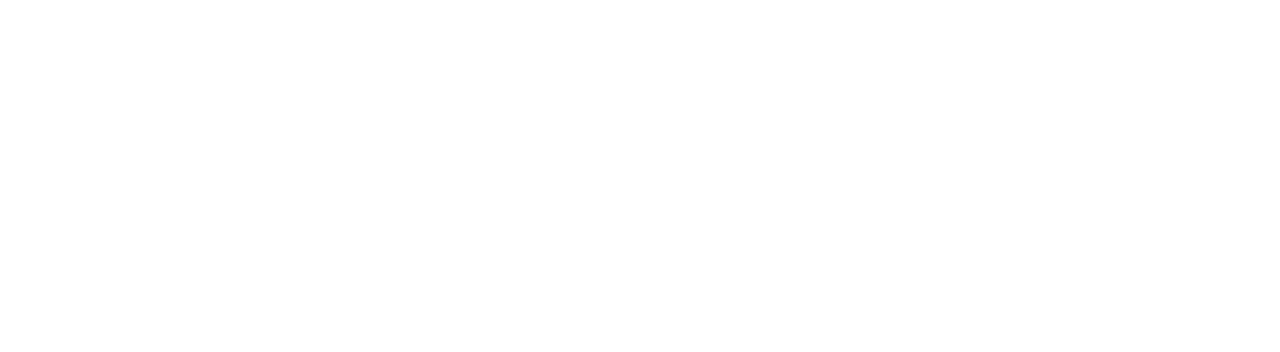
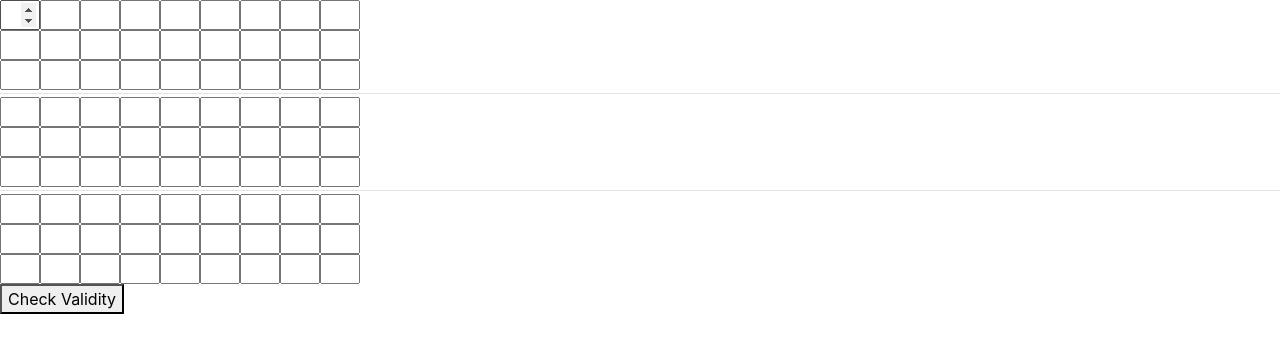
Before and after one commit to OkilyDokily/sudoku-checker, a website built with webpack: page src/index.html in a window 1280 px wide. Built offline with nearby package versions, Linux system fonts and the light colour scheme.

Commit message:
implement overall sudoku validator

```diff
--- a/src/index.html
+++ b/src/index.html
@@ -4,6 +4,16 @@
   <title>Sudoku Checker</title>
 </head>
 <body>
-
-</body>
+  <div><input type="number" min="1" max="9"><input type="number" min="1" max="9"><input type="number" min="1" max="9"><input type="number" min="1" max="9"><input type="number" min="1" max="9"><input type="number" min="1" max="9"><input type="number" min="1" max="9"><input type="number" min="1" max="9"><input type="number" min="1" max="9"></div>
+  <div><input type="number" min="1" max="9"><input type="number" min="1" max="9"><input type="number" min="1" max="9"><input type="number" min="1" max="9"><input type="number" min="1" max="9"><input type="number" min="1" max="9"><input type="number" min="1" max="9"><input type="number" min="1" max="9"><input type="number" min="1" max="9"></div>
+  <div><input type="number" min="1" max="9"><input type="number" min="1" max="9"><input type="number" min="1" max="9"><input type="number" min="1" max="9"><input type="number" min="1" max="9"><input type="number" min="1" max="9"><input type="number" min="1" max="9"><input type="number" min="1" max="9"><input type="number" min="1" max="9"></div>
+  <hr>
+  <div><input type="number" min="1" max="9"><input type="number" min="1" max="9"><input type="number" min="1" max="9"><input type="number" min="1" max="9"><input type="number" min="1" max="9"><input type="number" min="1" max="9"><input type="number" min="1" max="9"><input type="number" min="1" max="9"><input type="number" min="1" max="9"></div>
+  <div><input type="number" min="1" max="9"><input type="number" min="1" max="9"><input type="number" min="1" max="9"><input type="number" min="1" max="9"><input type="number" min="1" max="9"><input type="number" min="1" max="9"><input type="number" min="1" max="9"><input type="number" min="1" max="9"><input type="number" min="1" max="9"></div>
+  <div><input type="number" min="1" max="9"><input type="number" min="1" max="9"><input type="number" min="1" max="9"><input type="number" min="1" max="9"><input type="number" min="1" max="9"><input type="number" min="1" max="9"><input type="number" min="1" max="9"><input type="number" min="1" max="9"><input type="number" min="1" max="9"></div>
+  <hr>
+  <div><input type="number" min="1" max="9"><input type="number" min="1" max="9"><input type="number" min="1" max="9"><input type="number" min="1" max="9"><input type="number" min="1" max="9"><input type="number" min="1" max="9"><input type="number" min="1" max="9"><input type="number" min="1" max="9"><input type="number" min="1" max="9"></div>
+  <div><input type="number" min="1" max="9"><input type="number" min="1" max="9"><input type="number" min="1" max="9"><input type="number" min="1" max="9"><input type="number" min="1" max="9"><input type="number" min="1" max="9"><input type="number" min="1" max="9"><input type="number" min="1" max="9"><input type="number" min="1" max="9"></div>
+  <div><input type="number" min="1" max="9"><input type="number" min="1" max="9"><input type="number" min="1" max="9"><input type="number" min="1" max="9"><input type="number" min="1" max="9"><input type="number" min="1" max="9"><input type="number" min="1" max="9"><input type="number" min="1" max="9"><input type="number" min="1" max="9"></div>
+  <button>Check Validity</button>
 </html>
--- a/src/main.js
+++ b/src/main.js
@@ -5,5 +5,7 @@ import './styles.css';
 
 
 $(document).ready(function(){
-
+  $(button).click(function(){
+    //$(input).
+  })
 });
--- a/src/styles.css
+++ b/src/styles.css
@@ -0,0 +1,8 @@
+input{
+  width:40px;
+}
+
+hr {
+  margin-top: 3px;
+  margin-bottom: 3px;
+}
--- a/src/sudoku-checker.js
+++ b/src/sudoku-checker.js
@@ -53,3 +53,8 @@ export function mapOverEachTableInBoardToSeeIfEachHasASetSizeOfNine(twoDArray){
 export function testThatInputsAreValid(inputString){
    return !(/[^1-9]/.test(inputString)) && inputString.length === 81;
 }
+
+export function validateSudoku(input){
+  let twoDArray = convertArrayTo2DArray(convertStringToArray(input));
+  return testThatInputsAreValid(input) && mapOver2DArrayToSeeIfEachHasASetSizeOfNine(twoDArray) && mapOverEachVerticalArrayInA2DArrayToSeeIfEachHasASetSizeOfNine(twoDArray) && mapOverEachTableInBoardToSeeIfEachHasASetSizeOfNine(twoDArray);
+}
```
Also changed, not shown: __tests__/sudoku-checker.test.js (+13 -1 lines).
